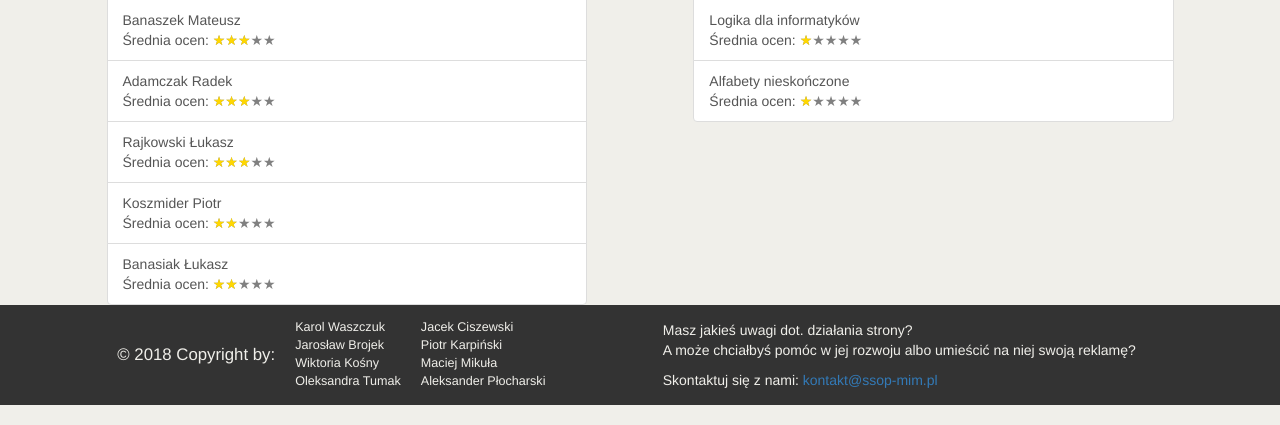
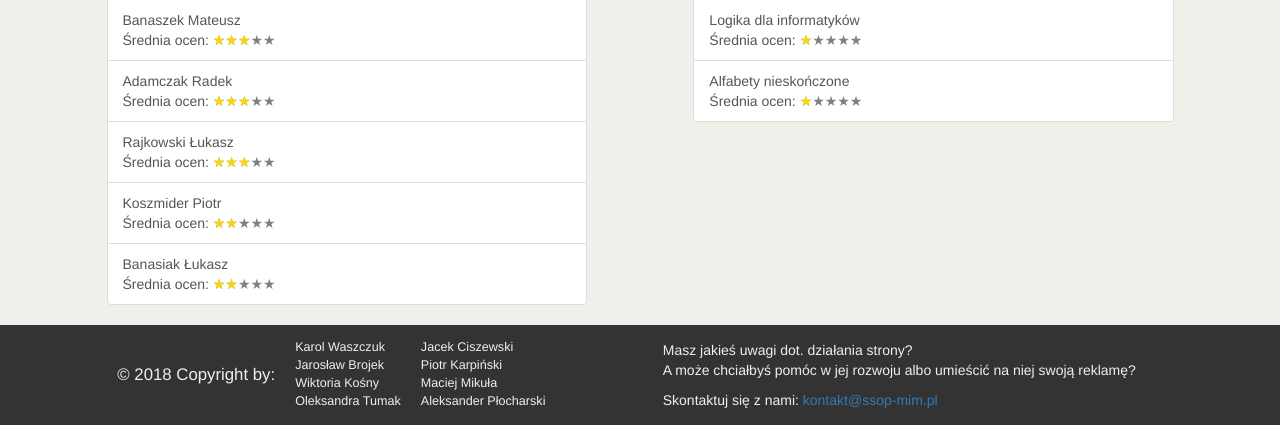
Before and after one commit to GorveenN/ssop, a Django app: page / in a window 1280 px wide. Shown: the part 1053-1478 px from the top of the page. Run offline with Django 3.2, Linux system fonts and the light colour scheme; data comes from the database, SQL or seed files in the repository; some libraries are stand-ins or nearby versions.

Commit message:
style fix

```diff
--- a/app/templates/footer.html
+++ b/app/templates/footer.html
@@ -1,6 +1,5 @@
-<footer>
+<footer style="margin-top: 20px">
     <span class="copyright">© 2018 Copyright by:</span>
-
     <div style="display: flex; justify-content: center">
         <div class="authors">
             <p>Karol Waszczuk</p>
```
